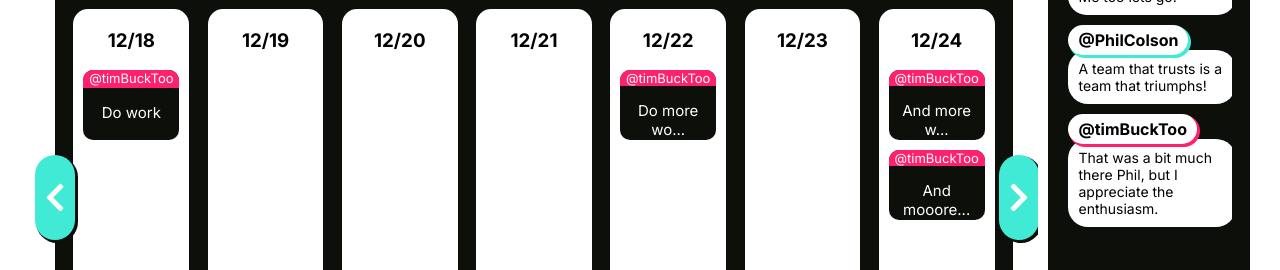
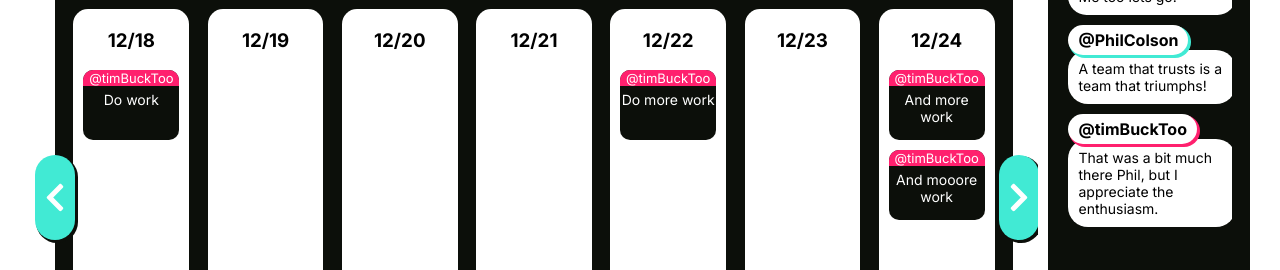
Before and after one commit to Team-Demon-Slayer/code-collider, a Next.js app: page /project in a window 1280 px wide. Shown: the part 260-530 px from the top of the page. Built offline with nearby package versions, Linux system fonts and the light colour scheme.

Commit message:
added complete display in deliverables

```diff
--- a/src/app/project/Deliverables.jsx
+++ b/src/app/project/Deliverables.jsx
@@ -4,7 +4,7 @@ import React, { useState } from "react";
 import formatDate from "../_utils/formatDate.js";
 import truncateString from "../_utils/truncateString.js";
 import getUserColor from "../_utils/getUserColor.js";
-import { FaChevronLeft, FaChevronRight } from "react-icons/fa";
+import { FaChevronLeft, FaChevronRight, FaCheck } from "react-icons/fa";
 import TaskModal from "./TaskModal.jsx";
 
 export default function Deliverables({
@@ -48,7 +48,8 @@ export default function Deliverables({
           <div className="deliverables-day" key={day.date}>
             <h3>{date}</h3>
             {day.tasks.map((task) => {
-              const title = truncateString(task.title, 10);
+              const { complete } = task;
+              const title = truncateString(task.title, 20);
               const userIndex = project_meta.team.indexOf(task.owner);
               const color = getUserColor(userIndex);
               return (
@@ -60,6 +61,7 @@ export default function Deliverables({
                     justifyContent: task.owner ? "flex-start" : "center",
                   }}
                 >
+                  {complete && <FaCheck className="task-complete" />}
                   {task.owner && (
                     <div className={`task-owner-name-${color}`}>
                       @{task.owner}
--- a/src/app/project/style.css
+++ b/src/app/project/style.css
@@ -421,9 +421,32 @@
   height: 70px;
   margin-bottom: 10px;
   text-align: center;
-  font-size: 15px;
+  font-size: 14px;
   cursor: pointer;
   transition: scale 0.2s ease-in-out, opacity 0.2s ease-in-out;
+}
+.day-task-title {
+  flex-wrap: wrap;
+  display: flex;
+  height: 100%;
+  width: 100%;
+  justify-content: center;
+  align-items: flex-start;
+  margin: 0px;
+  margin-top: 5px;
+}
+
+.task-complete {
+  position: absolute;
+  top: -10px;
+  left: 85%;
+  background-color: var(--teal-color);
+  border-radius: 100px;
+  padding: 5px;
+  display: flex;
+  justify-content: center;
+  align-items: center;
+  box-shadow: 2px 2px 0px 0.5px var(--dark-color);
 }
 
 .day-task-main:hover {
@@ -494,7 +517,7 @@
   width: 30px;
   left: 85%;
   top: 30px;
-  z-index: 20px;
+  z-index: 40px;
   cursor: pointer;
   transition: scale 0.2s ease-in-out, opacity 0.2s ease-in-out;
 }
@@ -509,7 +532,7 @@
   justify-content: flex-start;
   align-items: flex-start;
   flex-direction: column;
-  width: 100%;
+  width: 90%;
   margin-bottom: 20px;
   position: relative;
 }
@@ -569,15 +592,15 @@
   color: var(--white-color);
   border: none;
   outline: none;
-  font-size: 25px;
-  width: fit-content;
+  font-size: 20px;
+  width: 100%;
 }
 .task-title-input-true {
   background-color: var(--dark-color);
   color: var(--white-color);
-  font-size: 25px;
-  width: fit-content;
-  border-radius: 15px;
+  font-size: 20px;
+  width: 100%;
+  border-radius: 10px;
   padding: 0px 10px;
   box-shadow: 0px 0px 1px 1px #fff;
   border: 0px;
```
